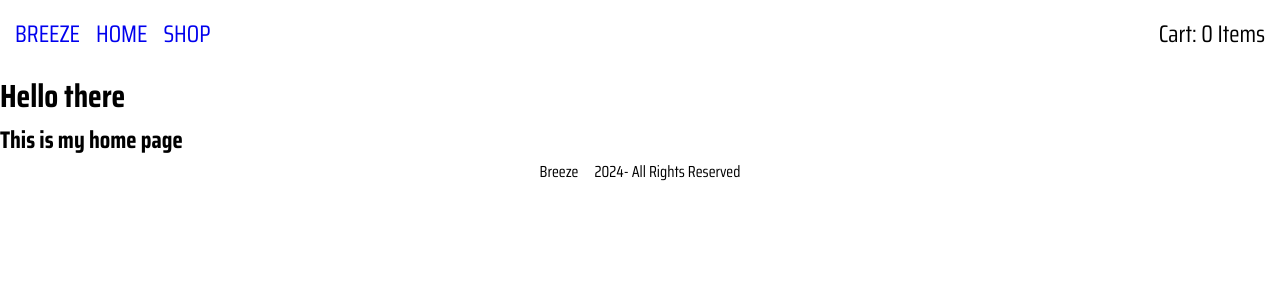
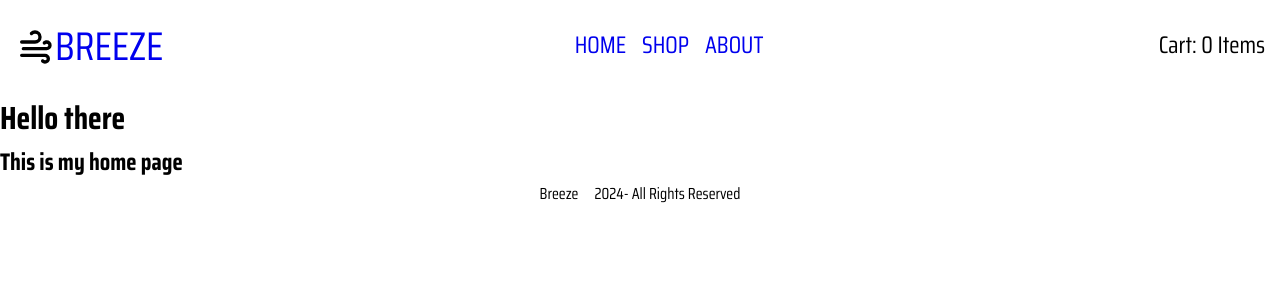
Before and after one commit to amora7741/ShoppingApp, a React (Vite) app: page / in a window 1280 px wide. Shown: the top 300 px of the page. Built offline with nearby package versions, Linux system fonts and the light colour scheme.

Commit message:
Add custom logo hover effect, logo image

```diff
--- a/src/components/Header.jsx
+++ b/src/components/Header.jsx
@@ -1,24 +1,28 @@
 import { Link } from 'react-router-dom';
+
+import BreezeLogo from '../assets/logo.svg';
 
 function Header() {
   return (
     <nav>
-      <ul>
-        <li>
+      <div className='logo'>
+        <img src={BreezeLogo} alt='Logo' />
         <Link to='/'>Breeze</Link>
-        </li>
-        <li>
+      </div>
+
+      <div className='redirects'>
         <Link to='/' className='nav-item'>
           Home
         </Link>
-        </li>
-        <li>
+
         <Link to='shop' className='nav-item'>
           Shop
         </Link>
-        </li>
-      </ul>
-      <div className='shoppingcart'>Cart: 0 Items</div>
+        <Link to='about' className='nav-item'>
+          About
+        </Link>
+      </div>
+      <div className='shoppingcart nav-item'>Cart: 0 Items</div>
     </nav>
   );
 }
--- a/src/style.css
+++ b/src/style.css
@@ -6,18 +6,14 @@
   font-family: 'Saira Condensed', sans-serif;
 }
 
-ul {
-  list-style: none;
-}
-
 nav,
-nav ul,
 footer {
   display: flex;
   gap: 1rem;
 }
 
 nav {
+  align-items: center;
   justify-content: space-between;
   font-size: 1.5rem;
   padding: 15px;
@@ -42,6 +38,58 @@ nav a {
   width: 100%;
 }
 
+.logo {
+  position: relative;
+  display: flex;
+  align-items: center;
+  font-size: 2.5rem;
+  margin-right: 1rem;
+}
+
+.logo img {
+  width: 40px;
+  height: auto;
+}
+
+.logo::before,
+.logo::after {
+  content: '';
+  height: 14px;
+  width: 14px;
+  position: absolute;
+  transition: all 0.35s ease;
+  opacity: 0;
+}
+
+.logo::before {
+  content: '';
+  right: -10px;
+  top: 0;
+  border-top: 3px solid black;
+  border-right: 3px solid black;
+  transform: translate(-100%, 50%);
+}
+
+.logo:after {
+  content: '';
+  left: -5px;
+  bottom: 0;
+  border-bottom: 3px solid black;
+  border-left: 3px solid black;
+  transform: translate(100%, -50%);
+}
+
+.logo:hover:before,
+.logo:hover:after {
+  transform: translate(0, 0);
+  opacity: 1;
+}
+
+.redirects {
+  display: flex;
+  gap: 1rem;
+}
+
 footer {
   justify-content: center;
 }
```
Also changed, not shown: src/assets/logo.svg (added). Lines whose indentation alone changed are shown as unchanged.
